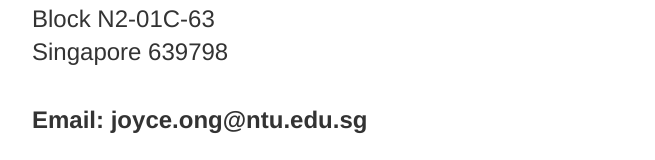
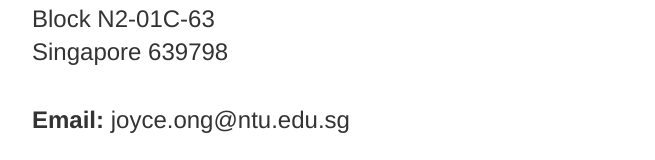
Before and after one commit to Aquatic-Biochronology-Lab/Aquatic-Biochronology-Lab.github.io, a Jekyll site: the page built from Contact/index.html, in a window 1280 px wide. Shown: the part 379-539 px from the top of the page, without its empty margins (160-815 px from the left). Built offline with Jekyll 4.4.1, drawn with Linux system fonts in a browser that asks for light colours; grey boxes are pictures that could not be loaded.

Commit message:
Update index.html

```diff
--- a/Contact/index.html
+++ b/Contact/index.html
@@ -11,13 +11,13 @@ title: Contact Details
   50 Nanyang Avenue<br>
   Block N2-01C-63<br>
   Singapore 639798<br><br>
-  <strong>Email:<strong> joyce.ong@ntu.edu.sg
+  <strong>Email:</strong> joyce.ong@ntu.edu.sg
 
 <div id = "goomap">
 <div id = "goomapalign">
 	<!--map start-->
 	<!--Positions map in page -->
-	<iframe float="right" width="450" height="300" style="border:0;" allowfullscreen="" loading="lazy"
+	<iframe float="right" width="450" height="300" style="border:0;" marginheight="0" marginwidth="0" loading="lazy"
 		src="https://www.google.com/maps/embed?pb=!1m18!1m12!1m3!1d997.1790677195934!2d103.67895351208003!3d1.3467023290687672!2m3!1f0!2f0!3f0!3m2!1i1024!2i768!4f13.1!3m3!1m2!1s0x31da0f0b2efdce41%3A0xb9f5f8619b29742!2sAsian%20School%20of%20the%20Environment!5e0!3m2!1sen!2ssg!4v1623988804452!5m2!1sen!2ssg">
 		</iframe>
       <!--map end-->
```
